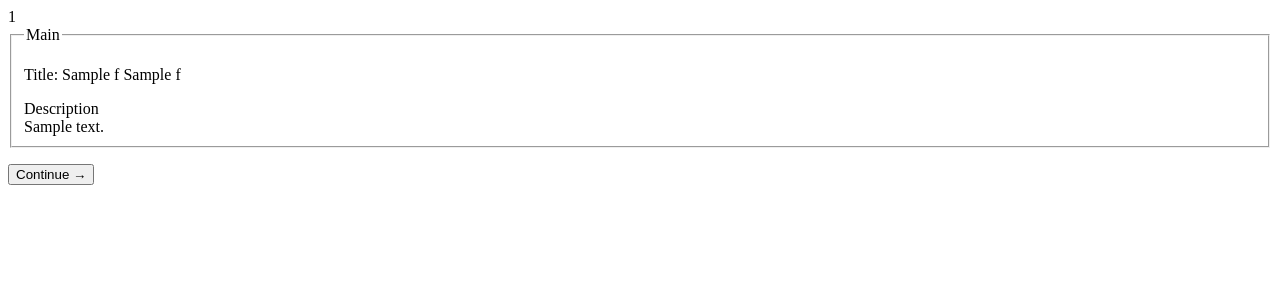
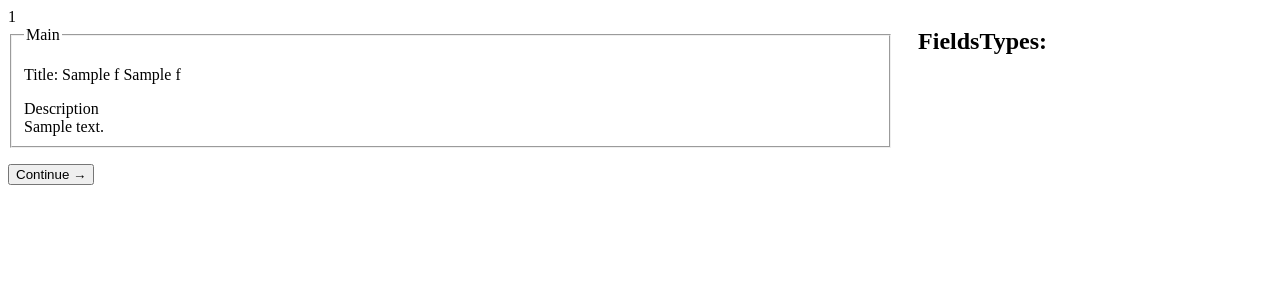
Before and after one commit to benoitc/mt-compono, a Django app: template compono/templates/pages/edit_page.html in a window 1280 px wide. Shown: the top 300 px of the page. Run offline with Django 3.2, Linux system fonts and the light colour scheme; the template is opened without the code that fills it: most values are stand-ins (such as "Sample title", 1, 10 or a date in 2020).

Commit message:
remove useless import and fix some css

```diff
--- a/compono/__init__.py
+++ b/compono/__init__.py
@@ -3,6 +3,4 @@
 # This file is part of compono released under the Apache 2 license.
 # See the NOTICE for more information.
 
-from . import urls
-
 __version__ = "0.1"
--- a/compono/media/css/compono.css
+++ b/compono/media/css/compono.css
@@ -0,0 +1,11 @@
+#edit {
+    display: block;
+    width: 70%;
+}
+
+#tools {
+    display: block;
+    float: right;
+    width: 28%;
+    position: relative;
+}
--- a/compono/templates/pages/edit_page.html
+++ b/compono/templates/pages/edit_page.html
@@ -2,6 +2,12 @@
 
 
 {% block content %}
+<aside id="tools">
+  <h2>FieldsTypes:</h2>
+  <ul id="fieldsTypes"></ul>
+
+</aside>
+<section id="edit">
   <form action=".?edit=1" method="post" accept-charset="utf-8">
     {% csrf_token %}
     {{ f.page_id }}
@@ -14,4 +20,6 @@
 
     <p><input type="submit" value="Continue &rarr;"></p>
   </form>
+</section>
+
 {% endblock %}
--- a/compono/views.py
+++ b/compono/views.py
@@ -67,8 +67,8 @@ def create_page(request, path):
                 "need_edit": True
             })
             page.save()
-            redirect_path = "%s?edit=1" % reverse('page_handler',
-                                                kwargs={"path":path})
+            redirect_path = "%s?edit=1&create=1" % reverse('page_handler',
+                                                        kwargs={"path":path})
             return HttpResponseRedirect(redirect_path)
     else:
         fcreate = CreatePage(initial=dict(path=path))
```
